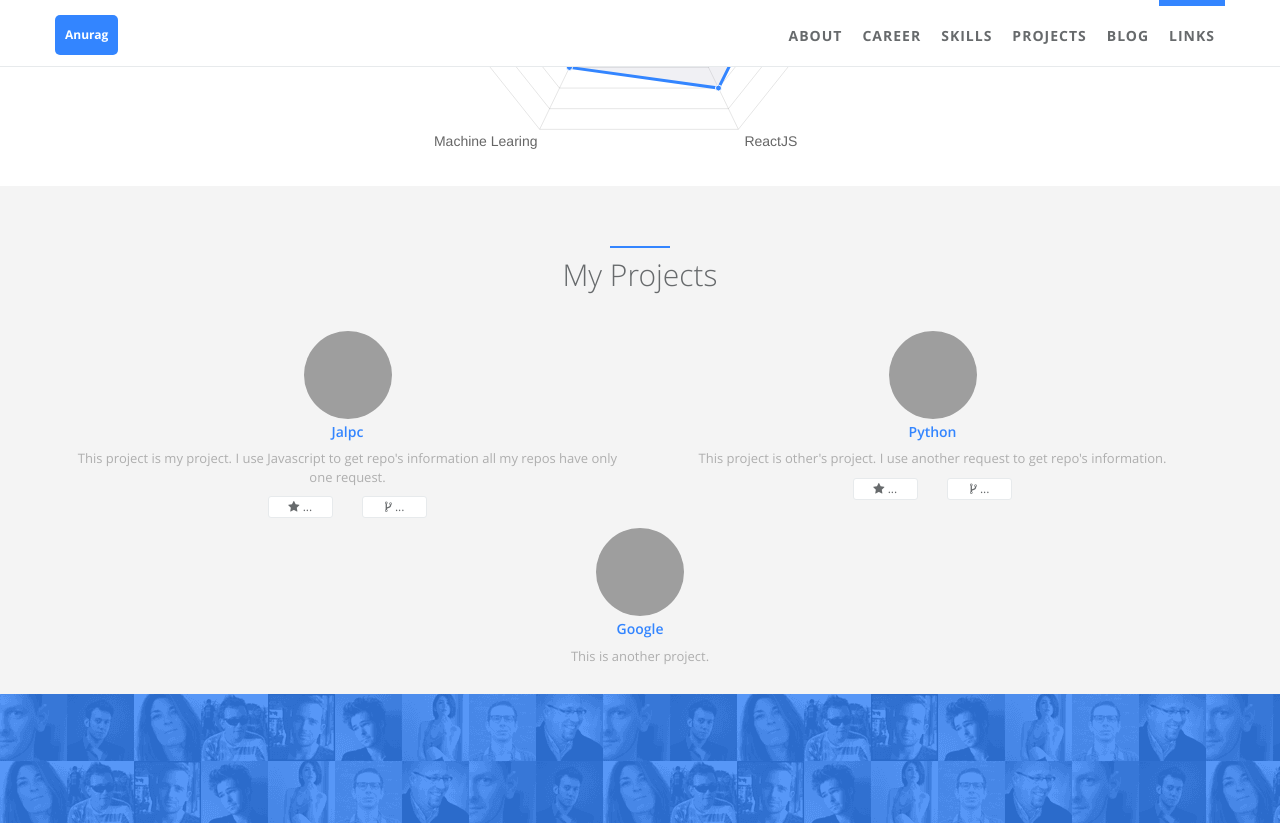
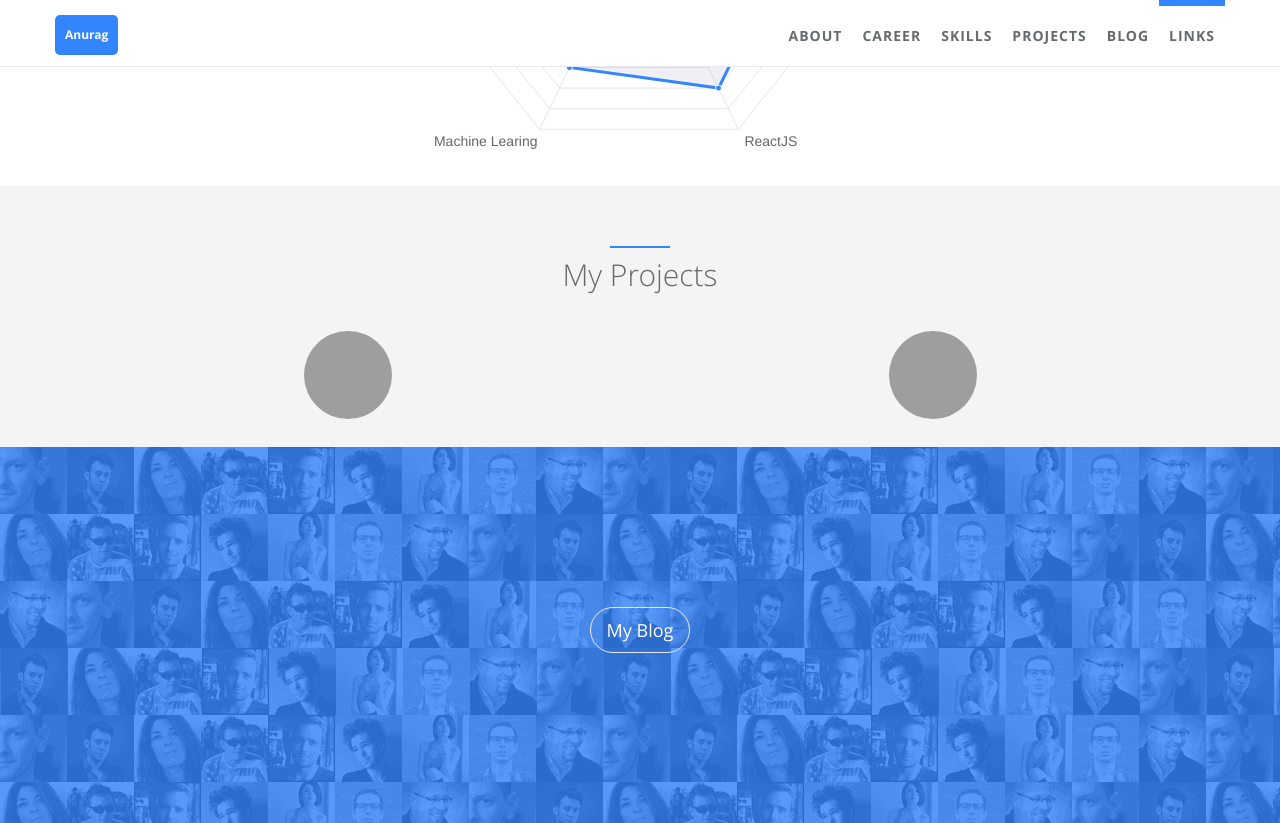
Before and after one commit to mishra-anurag27/mishra-anurag27.github.io, a Jekyll site: the page built from index.html, in a window 1280 px wide and 1400 px high, scrolled down 1938 px. Shown: the top 823 px of the window. Built offline with Jekyll 4.4.1, drawn with Linux system fonts in a browser that asks for light colours; some of the changed text lies outside the part shown; grey boxes are pictures that could not be loaded.

```diff
--- a/_data/index/projects.yml
+++ b/_data/index/projects.yml
@@ -1,22 +1,16 @@
 # projects section data
 # If you don't have language feature(language.yml is empty), ignore "i18n" items
 # Suggest projects' img be located at '/static/assets/img/landing', and edit following img items.
-- name: Jalpc
-  i18n: jalpc
-  gh_user: jarrekk
-  repo: Jalpc
+- name:
+  i18n:
+  gh_user:
+  repo:
   img: /static/assets/img/landing/jekyll.png
-  desc: This project is my project. I use Javascript to get repo's information all my repos have only one request.
+  desc:
 
-- name: Python
-  i18n: cpython
-  gh_user: python
-  repo: cpython
+- name:
+  i18n:
+  gh_user:
+  repo:
   img: /static/assets/img/landing/python.png
-  desc: This project is other's project. I use another request to get repo's information.
-
-- name: Google
-  i18n: google
-  url: https://google.com
-  img: /static/assets/img/landing/google.png
-  desc: This is another project.
+  desc:
```
Also changed, not shown: _data/index/links.yml (+15 -15 lines).
